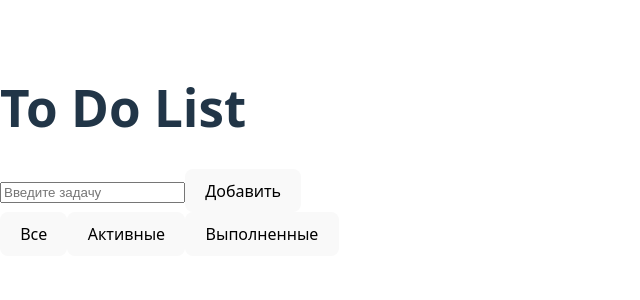
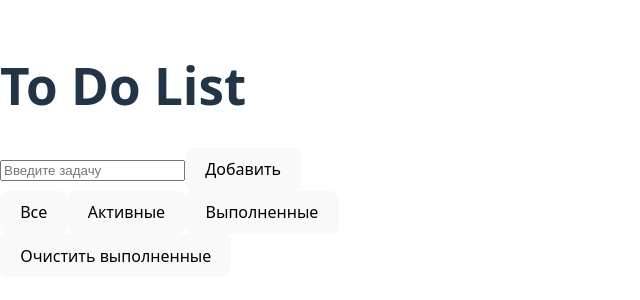
Before and after one commit to glovas96/to-do-list, a React (Vite) app: page / in a window 1280 px wide. Shown: the part 242-542 px from the top of the page, without its empty margins (0-640 px from the left). Built offline with nearby package versions, Linux system fonts and the light colour scheme.

Commit message:
Add clear completed tasks button

```diff
--- a/src/App.jsx
+++ b/src/App.jsx
@@ -50,6 +50,11 @@ function App() {
     setEditingText(""); // clear temporary text
   };
 
+  // clear all completed tasks
+  const clearCompleted = () => {
+    setTasks(tasks.filter((task) => !task.completed));
+  };
+
   // filter tasks by status
   const filteredTasks = tasks.filter((task) => {
     if (filter === "active") return !task.completed;
@@ -77,6 +82,11 @@ function App() {
         <button onClick={() => setFilter("completed")}>Выполненные</button>
       </div>
 
+      {/* button to clear completed tasks */}
+      <div>
+        <button onClick={clearCompleted}>Очистить выполненные</button>
+      </div>
+
       {/* tasks list */}
       <ul>
         {filteredTasks.map((task) => (
@@ -91,7 +101,7 @@ function App() {
             {/* if editing show input, else text */}
             {editingId === task.id ? (
               <>
-                 {/* input field for editing */}
+                {/* input field for editing */}
                 <input
                   value={editingText}
                   onChange={(e) => setEditingText(e.target.value)}
@@ -103,7 +113,7 @@ function App() {
                 {/* normal task text (line-through if completed) */}
                 <span style={{ textDecoration: task.completed ? "line-through" : "none" }}>
                   {task.text}
-                </span>/
+                </span>
                 <button onClick={() => startEdit(task)}>Редактировать</button>
               </>
             )}
```
